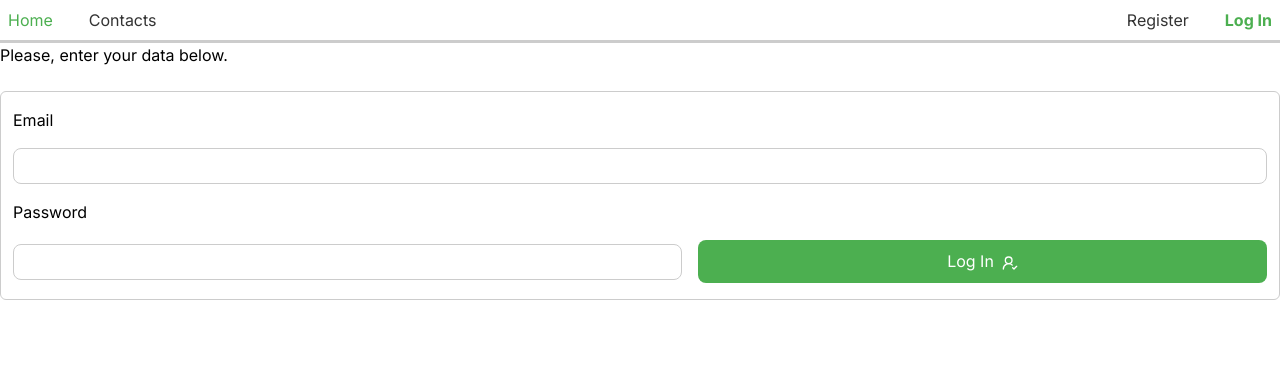
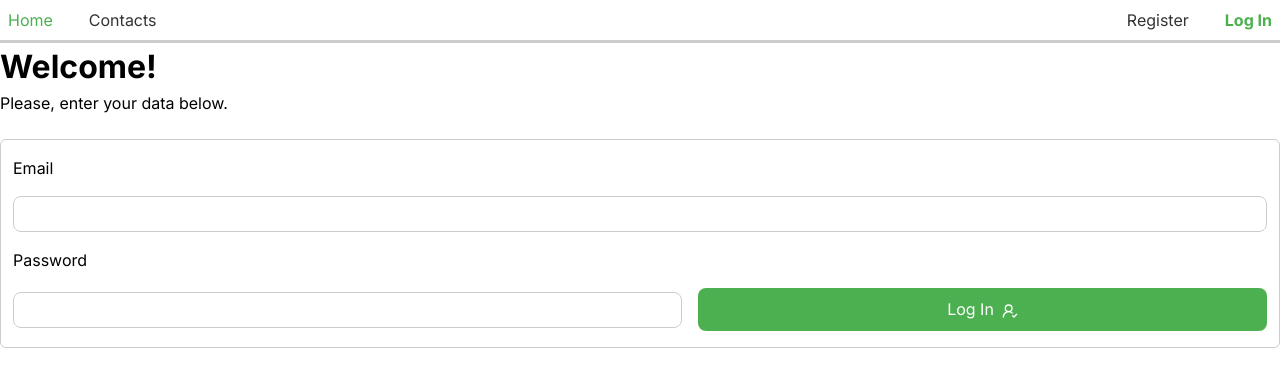
Before and after one commit to hanna-uler/goit-react-hw-08, a React (Vite) app: page /login in a window 1280 px wide. Shown: the top 386 px of the page. Built offline with nearby package versions, Linux system fonts and the light colour scheme.

Commit message:
add condit rendering for Login p

```diff
--- a/src/pages/LoginPage/LoginPage.jsx
+++ b/src/pages/LoginPage/LoginPage.jsx
@@ -1,12 +1,20 @@
 import css from './LoginPage.module.css'
 import LoginForm from '../../components/LoginForm/LoginForm'
+import { useSelector } from 'react-redux'
+import { selectIsLoggedIn } from '../../redux/auth/selectors'
 
 export default function RegistrationPage() {
+    const isLoggedIn = useSelector(selectIsLoggedIn);
     return (
         <div className={css.container}>
-            {/* <h1>Welcome!</h1> */}
-            <p>Please, enter your data below.</p>
-            <LoginForm/>
+            {!isLoggedIn
+                ? <div>
+                      <h1>Welcome!</h1>
+                      <p>Please, enter your data below.</p>
+                      <LoginForm />
+                </div>
+                : <p>You've already logged in.</p>
+            }
         </div>
     )
 }
--- a/src/redux/auth/operations.js
+++ b/src/redux/auth/operations.js
@@ -14,7 +14,7 @@ export const register = createAsyncThunk("auth/register", async (values, thunkAP
 });
 
 export const login = createAsyncThunk("auth/login", async (values, thunkAPI) => {
-    console.log("values",values);
+    // console.log("values",values);
     try {
         const res = await axios.post("/users/login", values);
         return res.data;
```
